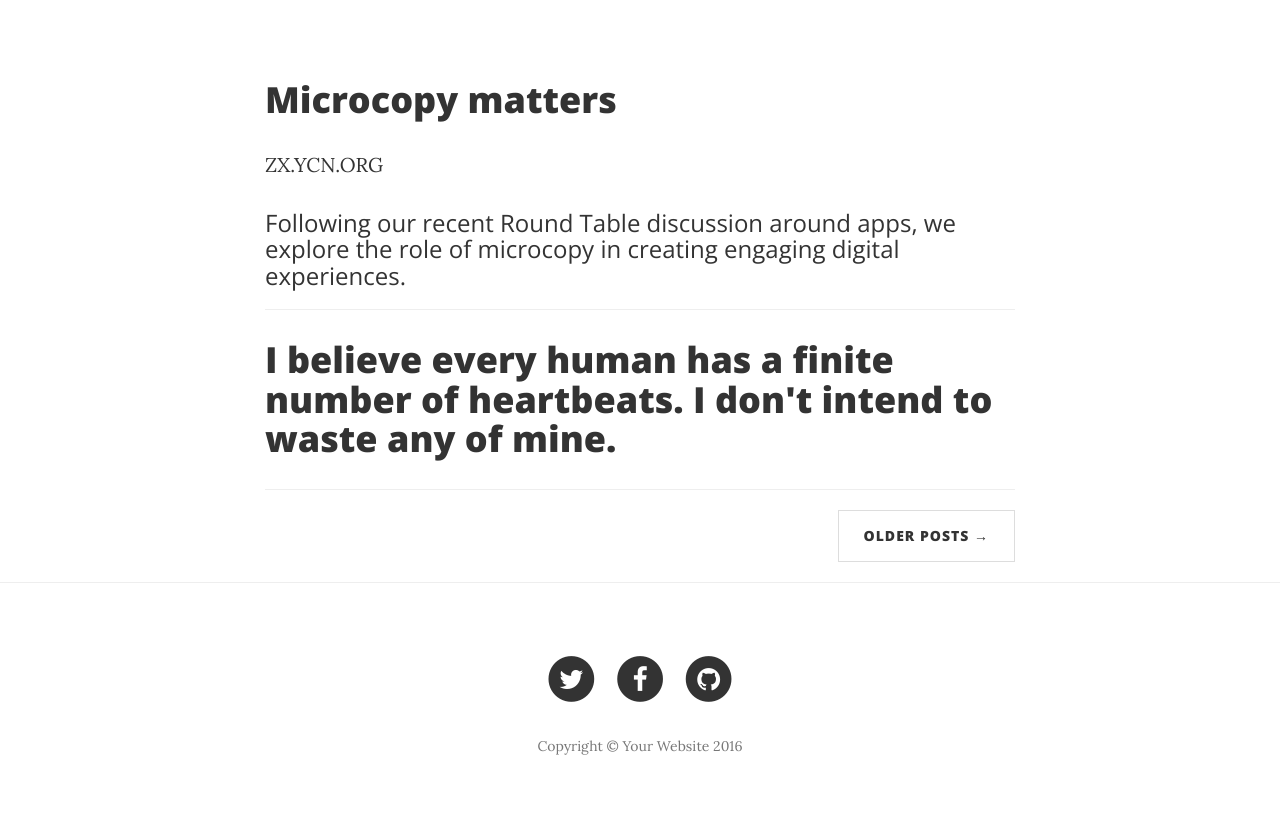
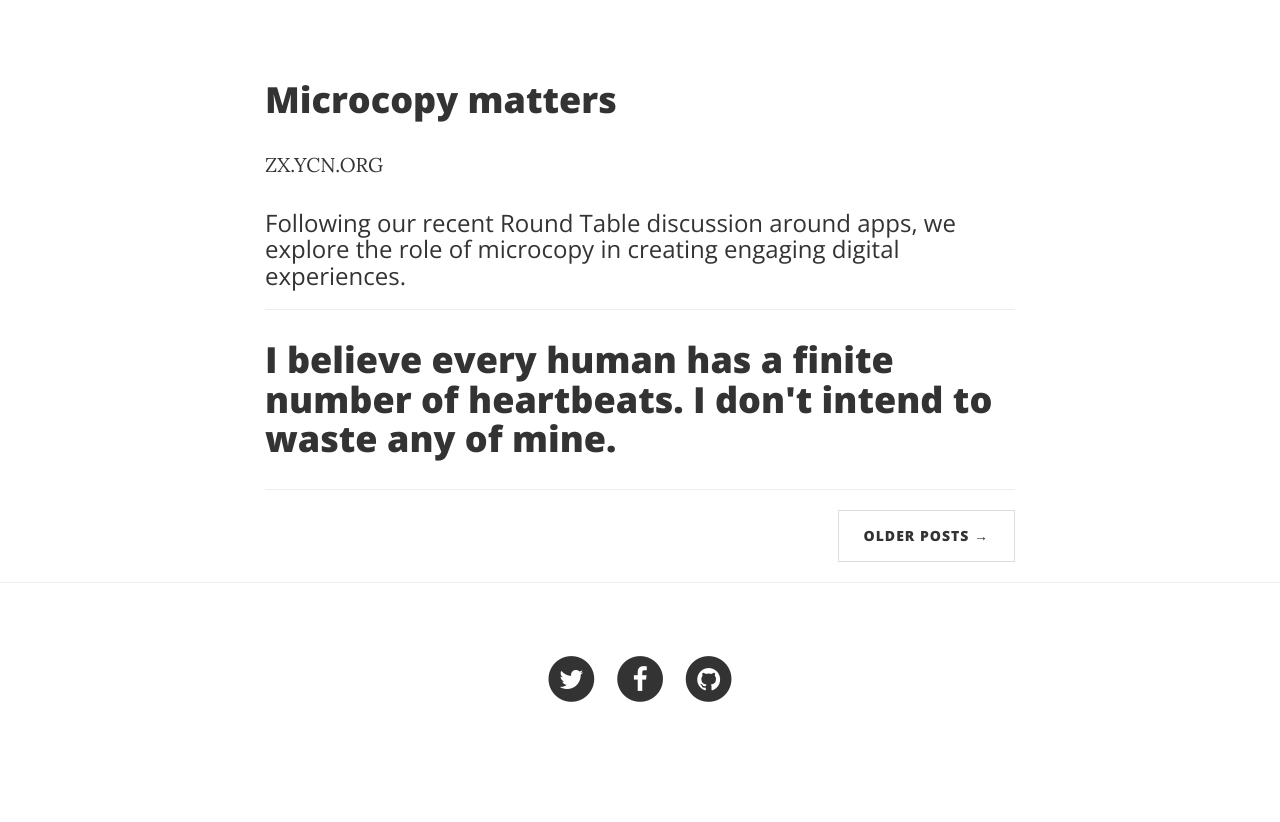
Before and after one commit to beatriceborbon/beatriceborbon.github.io, a Jekyll site: the page built from index.html, in a window 1280 px wide. Shown: the part 448-1270 px from the top of the page. Built offline with Jekyll 4.4.1, drawn with Linux system fonts in a browser that asks for light colours; after the commit the page ends 1219 px from its top, so only the background shows below that.

Commit message:
Update footer.html

```diff
--- a/_includes/footer.html
+++ b/_includes/footer.html
@@ -28,7 +28,6 @@
                             </a>
                         </li>
                     </ul>
-                    <p class="copyright text-muted">Copyright &copy; Your Website 2016</p>
                 </div>
             </div>
         </div>
```
